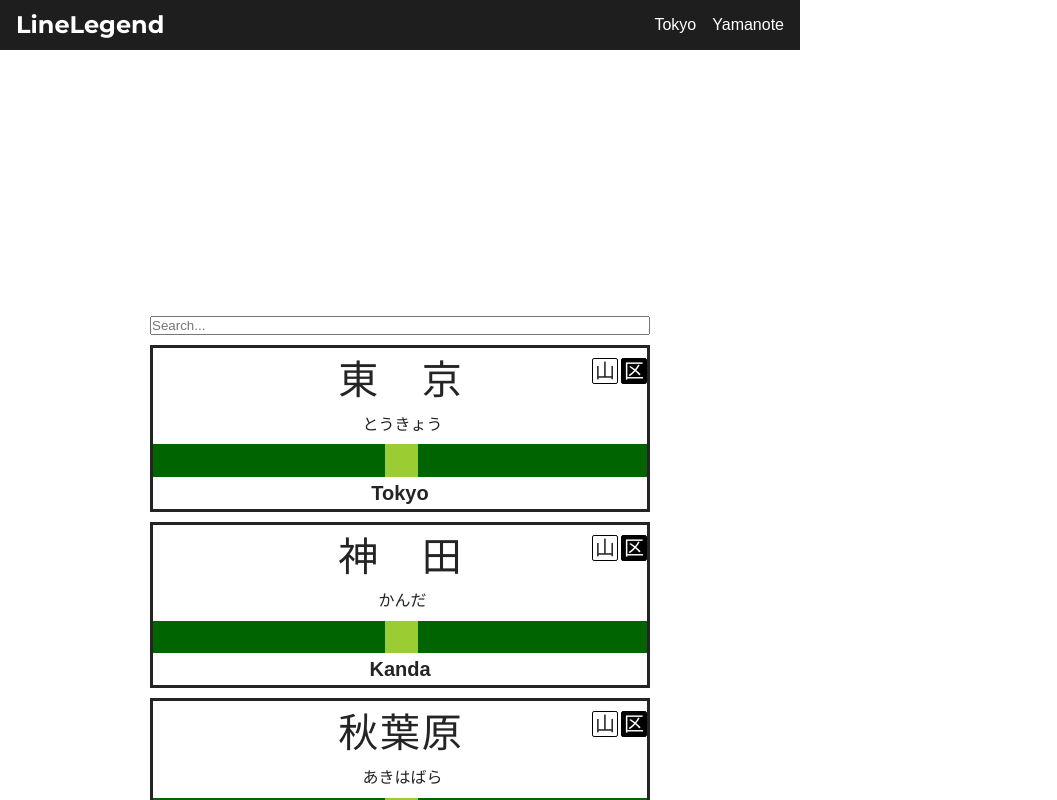
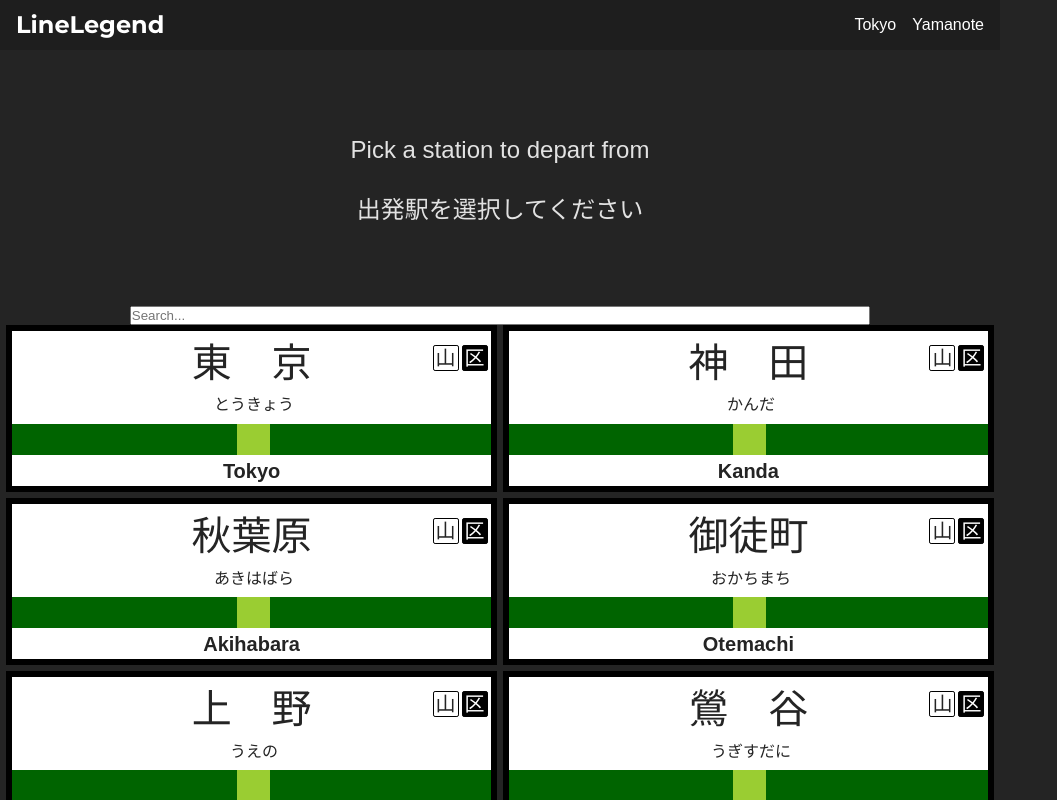
Before and after one commit to CasLinden/line-order, a React (Vite) app: page / in a window 1280 px wide. Shown: the top 800 px of the page, without its empty margins (0-1057 px from the left). Built offline with nearby package versions, Linux system fonts and the light colour scheme.

Commit message:
goingBackwards is now automatically set if second pick is backwards, nextStationIndex checks and adjusts for looping lines

```diff
--- a/src/components/AvailableStations.jsx
+++ b/src/components/AvailableStations.jsx
@@ -13,6 +13,7 @@
   //   shuffleArray(currentLine.EN.slice())
   // );
   const [unPickedStations, setUnPickedStations] = useState(currentLine.EN);
+
   const removeStation = (station) => {
     setUnPickedStations(unPickedStations.filter((stat) => stat !== station));
   };
@@ -43,6 +44,7 @@
         onChange={(e) => setQuery(e.target.value)}
         type="search"
       />
+      <div className="available-stations-signs">
         {filteredUnPickedStations.map((stat) => {
           return (
             <JRStationSign
@@ -55,6 +57,7 @@
           );
         })}
       </div>
+    </div>
   );
 }
 
--- a/src/components/Game.jsx
+++ b/src/components/Game.jsx
@@ -1,5 +1,6 @@
 import { useState, useContext } from "react";
 import { CurrentLineContext } from "/src/CurrentLineContext";
+import loopBackwards from "/src/utils/loopBackwards";
 import stationIndex from "../utils/stationIndex";
 import PickedStations from "/src/components/PickedStations";
 import AvailableStations from "/src/components/AvailableStations";
@@ -8,14 +9,17 @@
   const { currentLine, setCurrentLine } = useContext(CurrentLineContext);
   const [pickedStations, setPickedStations] = useState([]);
   const [lastPickedStation, setLastPickedStation] = useState(null);
-  const [backwards, setBackwards] = useState(false);
+  let goingBackwards = false;
 
   const checkPick = (station) => {
     if (pickedStations.length === 0) return true; // first station
     const nextIndex = nextStationIndex();
-    const pickIndex = stationIndex(station, currentLine)
+    const pickIndex = stationIndex(station, currentLine);
+    if(allowUserIntendedStartingDirection(pickIndex)){
+      return true
+    }
     if (nextIndex === pickIndex) return true;
-    return false
+    return false;
   };
 
   const pickStation = (station) => {
@@ -23,16 +27,40 @@
       setPickedStations([...pickedStations, station]);
       setLastPickedStation(station);
     } else {
-      alert("Wrong station! Try again.")
+      alert("Wrong station! Try again.");
+    }
+  };
+
+  const allowUserIntendedStartingDirection = (pickIndex) => { //user might intend to go goingBackwards, which this function allows
+    let forwards
+    let backwards
+    if (!goingBackwards){
+      goingBackwards = true
+      backwards = nextStationIndex()
+    }
+    goingBackwards = false
+    forwards = nextStationIndex()
+    if (backwards === pickIndex) {
+      goingBackwards = true
+      return true
+    } else if (forwards === pickIndex) {
+      return true
+    } else {
+      return false
     }
   };
 
   const nextStationIndex = () => {
     const currentIndex = stationIndex(lastPickedStation, currentLine);
-    if (backwards) {
+    if (!goingBackwards) {
+      return currentIndex + 1;
+    } else {
+      const timeToLoop = loopBackwards(currentIndex, currentLine);
+      if (timeToLoop) {
+        return timeToLoop
+      } else {
       return currentIndex - 1;
-    } else {
-      return currentIndex + 1;
+      }
     }
   };
 
--- a/src/css/App.css
+++ b/src/css/App.css
@@ -1,5 +1,5 @@
 .App{
     display: grid;
     grid-template-rows: clamp(25vh 30vh 70vh) 1fr;
-    width: clamp(320px, 100vw, 800px);
+    width: clamp(320px, 100vw, 1000px);
 }
--- a/src/css/available-stations.css
+++ b/src/css/available-stations.css
@@ -1,10 +1,26 @@
 .available-stations{
-    display: grid;
-    gap: 10px;
-    margin-top: 1rem;
-    justify-items: center;
+  display: grid;
+  padding: .4rem;
+}
+
+.available-stations-signs {
+  display: grid;
+  gap: .4rem;
+}
+
+@media (min-width: 640px)  {
+  .available-stations-signs {
+    grid-template-columns: repeat(2, minmax(320px, 500px));
   }
+}
 
-  .station-search {
-    width: clamp(100px, 90vw, 500px);
+@media (max-width: 639px) {
+  .available-stations-signs {
+    grid-template-columns: 1fr;
   }
+}
+
+.station-search{
+  width: 75%;
+  justify-self: center;
+}
--- a/src/css/index.css
+++ b/src/css/index.css
@@ -21,7 +21,7 @@
   -webkit-text-size-adjust: 100%;
 }
 
-@media (prefers-color-scheme: dark) {
+/* @media (prefers-color-scheme: dark) { */
   :root {
     color: rgba(255, 255, 255, 0.87);
     background-color: #242424;
@@ -32,12 +32,10 @@
   button {
     background-color: #3a3a3a;
   }
-  .sign{
-    border-color: rgba(255, 255, 255, 0.87);
-  }
-}
 
-@media (prefers-color-scheme: light) {
+/* } */
+
+/* @media (prefers-color-scheme: light) {
   :root {
     color: #213547;
     background-color: #ffffff;
@@ -52,4 +50,4 @@
   .sign{
     border-color:#242424;
   }
-}
+} */
--- a/src/css/jr-station-sign.css
+++ b/src/css/jr-station-sign.css
@@ -2,21 +2,13 @@
   background-color: white;
   color: #242424;
   height: clamp(100px, 30vw, 166.67px);
-  width: clamp(300px, 95vw, 500px);
+  width: clamp(320px, 1fr, 639px);
   display: grid;
   grid-template-rows: 3fr 1fr 1fr;
   box-sizing: border-box;
-  border: .2rem solid;
-
-
+  border: .4rem solid black;
 }
 
-@media (prefers-color-scheme: dark) {
-    .sign {
-      background-color: #1e1e1e;
-      color: white;
-    }
-}
 
 .top-section {
   display: grid;
@@ -45,6 +37,7 @@
   font-weight: 900;
   justify-content: center;
   align-items: center;
+  white-space: nowrap;
   padding-left: clamp(1px, 5px, 10px);
   letter-spacing: (1px, 5px, 10px);
   font-size: clamp(10px, 3vw, 16px);
@@ -74,6 +67,7 @@
   gap: 3px;
   line-height: 1;
   font-size: clamp(12px, 3vw, 20px);
+  padding: .2rem;
 }
 
 .box-1,
--- a/src/lines/yamanote.js
+++ b/src/lines/yamanote.js
@@ -1,4 +1,5 @@
 const yamanote = {
+  loop: true,
   JP: [
     "東京",
     "神田",
@@ -25,7 +26,7 @@
     "五反田",
     "大崎",
     "品川",
-    "高輪ゲートウェイ",
+    "高輪ゲート",
     "田町",
     "浜松町",
     "新橋",
--- /dev/null
+++ b/src/utils/loopBackwards.js
@@ -0,0 +1,8 @@
+function loopBackwards (currentIndex, currentLine) {
+    if (currentLine.loop === true && currentIndex === 1){
+        return currentLine.EN.length;
+    }
+    return false
+}
+
+export default loopBackwards;
```
Also changed, not shown: 5 other files (tests, documents, lock files or other folders). Lines whose indentation alone changed are shown as unchanged.
